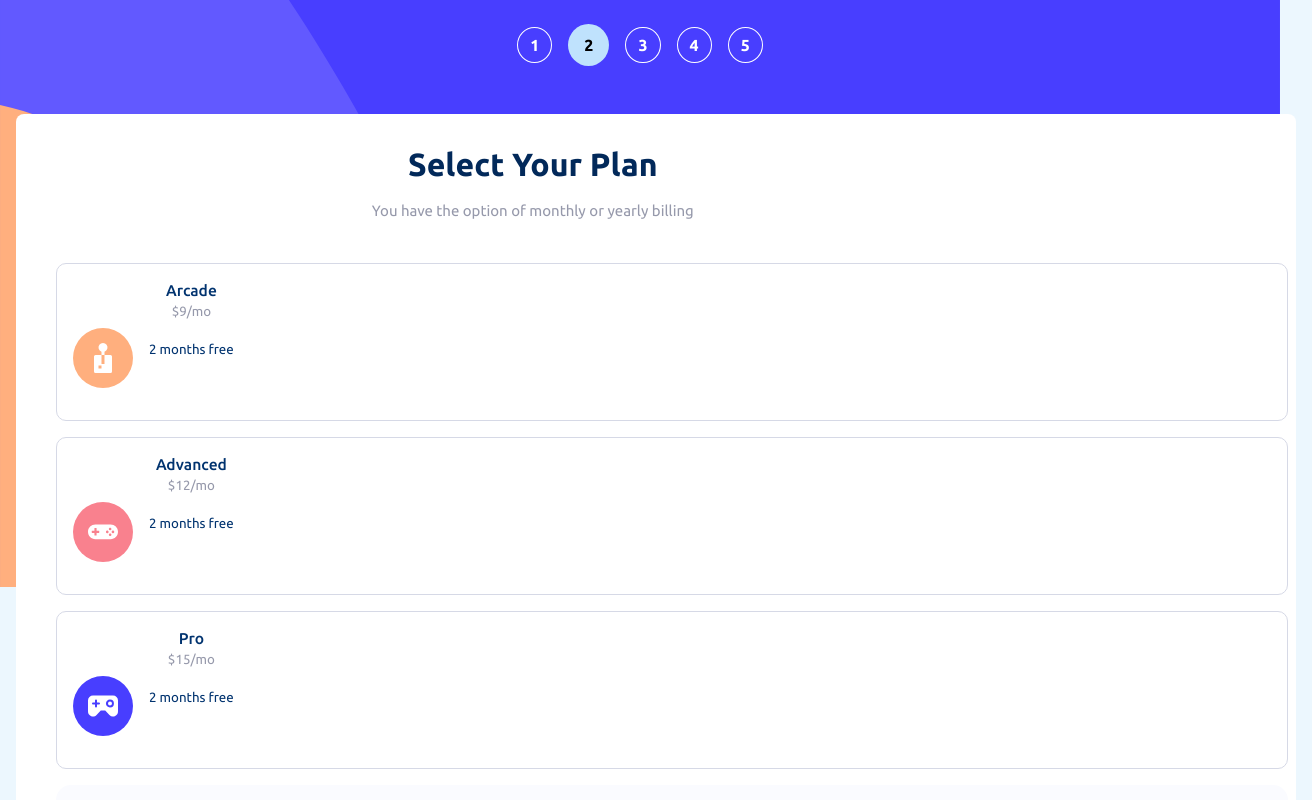
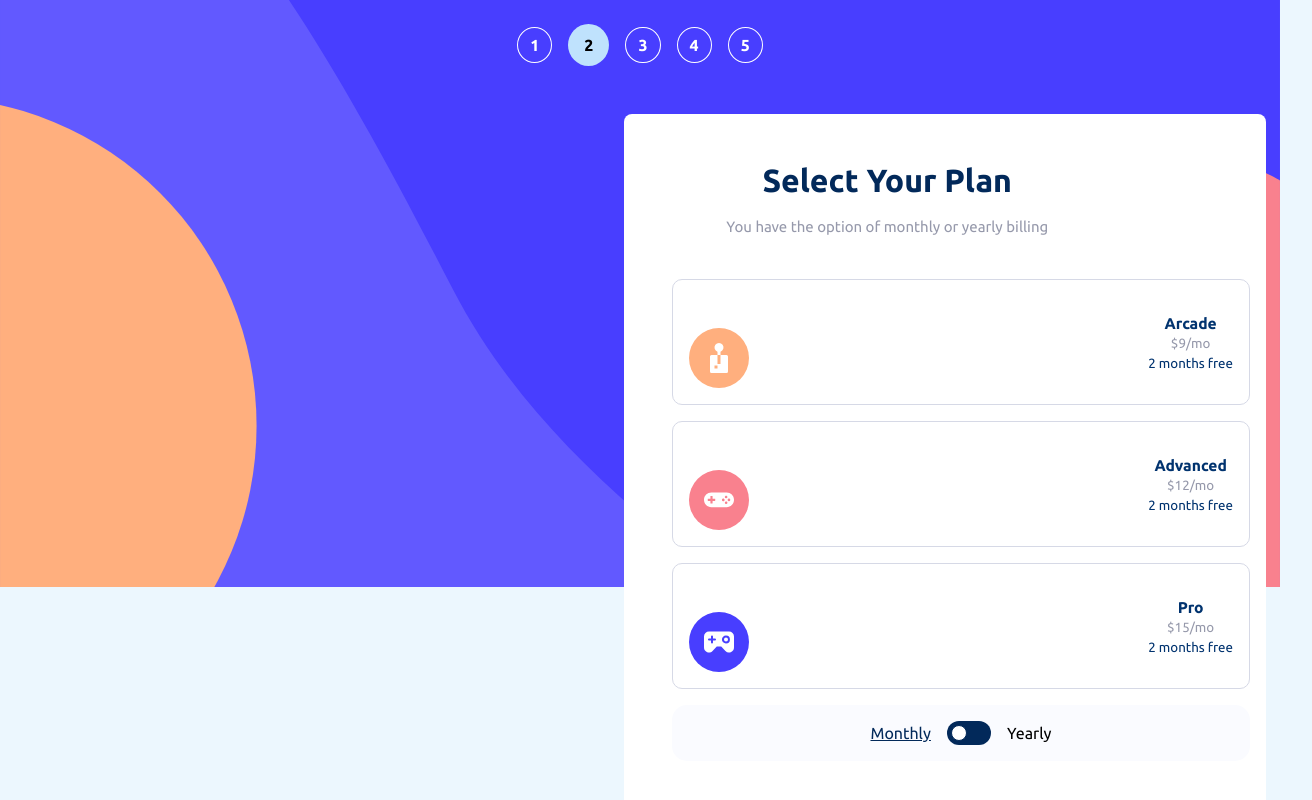
Before and after one commit to AidenNateLuk/multistep-form-react, a React (Vite) app: page / in a window 1280 px wide. Both pictures are taken after a click on the button "Next Step". Shown: the top 800 px of the page, 1312 px wide, since content can reach past the window. Built offline with nearby package versions, Linux system fonts and the light colour scheme.

Commit message:
working on responsitivity

```diff
--- a/src/components/multi-step-form/components/step-two/index.jsx
+++ b/src/components/multi-step-form/components/step-two/index.jsx
@@ -30,9 +30,9 @@ export default function StepTwo({
               className="payment-plan"
               onClick={() => selectPlan(plan)}
             >
-              <img src={plans[i].image} />
+              <img src={plan.image} />
               <div className="paymentplan-content">
-                <h3>{plans[i].name}</h3>
+                <h3>{plan.name}</h3>
                 {paymentFrequency === "Monthly" && (
                   <p>${plan.monthlyPrice}/mo</p>
                 )}
--- a/src/components/multi-step-form/components/step-two/styles.css
+++ b/src/components/multi-step-form/components/step-two/styles.css
@@ -21,15 +21,15 @@
   margin-bottom: 2rem;
   .payment-plan {
     display: flex;
-    flex-direction: row;
-    gap: 1rem;
-    padding: 0.25rem;
+    justify-content: space-between;
+    padding: 0 1rem;
+    align-items: center;
     border: hsl(229, 24%, 87%) solid 1px;
     border-radius: 10px;
-    padding: 1rem;
     cursor: pointer;
     background-color: white;
     color: hsl(213, 98%, 22%);
+    .payment-plan-content {
       font-weight: 400;
       line-height: 1.25rem;
       h3 {
@@ -40,6 +40,7 @@
       }
       .insentive {
         padding-top: 1rem;
+      }
     }
   }
   .payment-plan:hover {
--- a/src/components/multi-step-form/styles.css
+++ b/src/components/multi-step-form/styles.css
@@ -5,10 +5,14 @@
   height: 100vh;
   width: 100vw;
   box-sizing: border-box;
-  justify-content: center;
-  align-items: center;
+  overflow-x: hidden;
+
   .card {
-    padding: 1rem 1.5rem;
+    margin-right: 30px;
+    display: flex;
+    flex-direction: column;
+    justify-content: center;
+    padding: 2rem;
     border-radius: 8px;
     background-color: white;
     min-width: 270px;
@@ -52,6 +56,7 @@
     background-size: 100vw;
   }
   .card {
-    background-repeat: no-repeat;
+    margin-left: 38rem;
+    max-width: 600px;
   }
 }
```
Also changed, not shown: src/components/multi-step-form/components/step-five/index.jsx (+5 -3 lines). Lines whose indentation alone changed are shown as unchanged.
